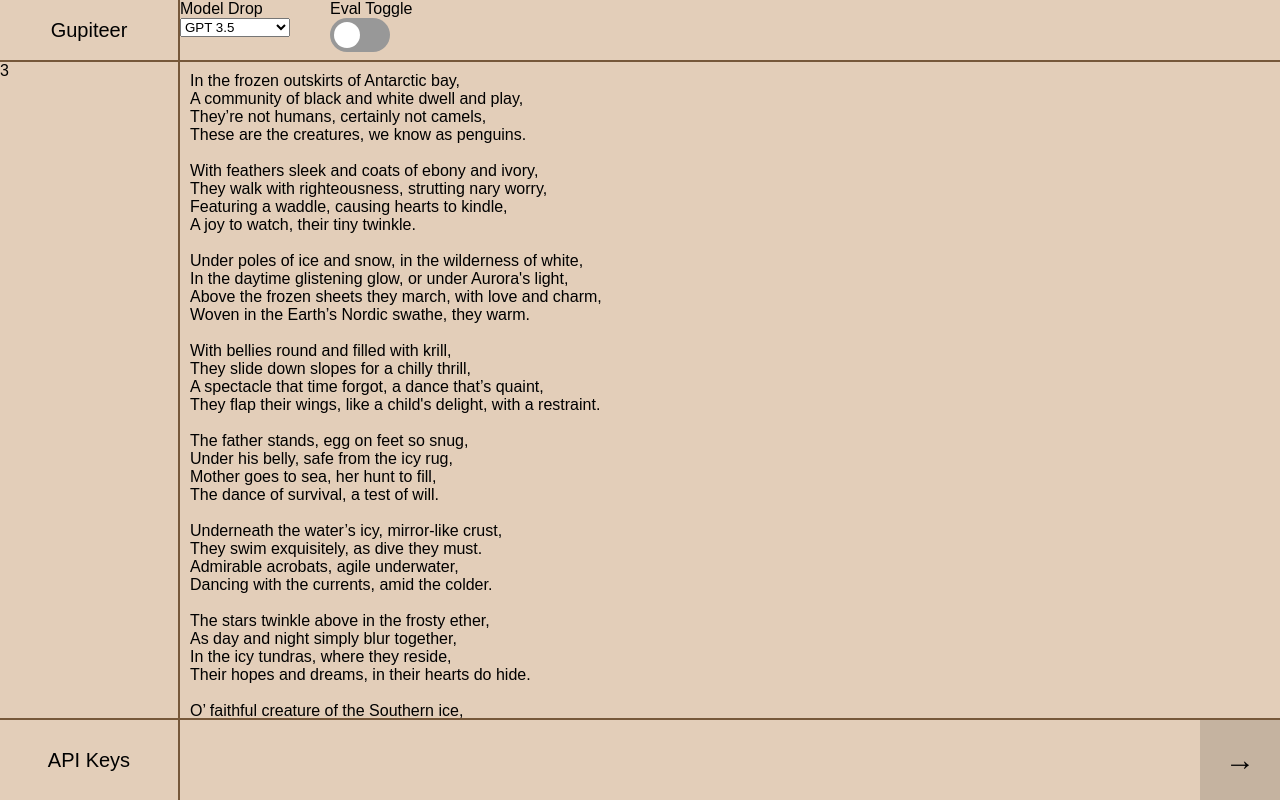
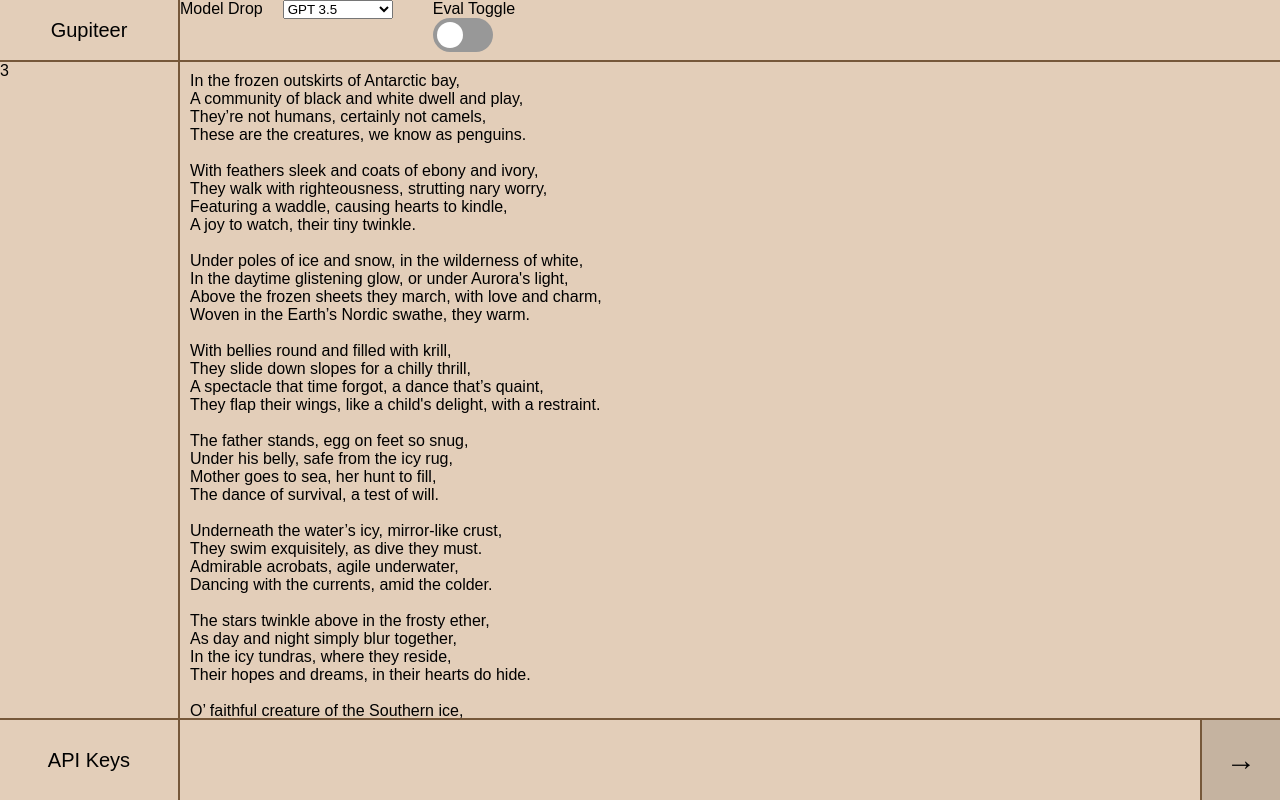
Before and after one commit to majorschwartz/gupiteer, a React (Create React App) app in the folder client/: page / in a window 1280 px wide. Built offline with nearby package versions, Linux system fonts and the light colour scheme.

Commit message:
Model and evaluation comps styling

```diff
--- a/client/src/App.css
+++ b/client/src/App.css
@@ -29,8 +29,8 @@ body,
     max-height: calc(100vh - 144px);
     width: 100%;
     overflow-y: scroll;
-    -ms-overflow-style: none;  /* IE and Edge */
-    scrollbar-width: none;  /* Firefox */
+    -ms-overflow-style: none;
+    scrollbar-width: none;
 }
 
 .resp-box pre {
@@ -186,8 +186,19 @@ input:checked + .slider:before {
     outline: none;
     font-size: 16px;
     resize: none;
+    overflow-y: scroll;
+    -ms-overflow-style: none;
+    scrollbar-width: none;
 }
 
 .prompt-button, .prompt-box {
     border: none;
 }
+
+.prompt-button {
+    border-left: 2px solid var(--border);
+}
+
+.model-comps {
+    display: flex;
+}
--- a/client/src/components/EvalToggle.js
+++ b/client/src/components/EvalToggle.js
@@ -2,11 +2,11 @@ import React from "react";
 
 const EvalToggle = () => {
     return (
-        <div>
-            <div>Eval Toggle</div>
-            <label class="switch">
+        <div className="eval-comps">
+            <div className="eval-text">Eval Toggle</div>
+            <label className="switch">
                 <input type="checkbox" />
-                <span class="slider round"></span>
+                <span className="slider round"></span>
             </label>
         </div>
     );
--- a/client/src/components/ModelDrop.js
+++ b/client/src/components/ModelDrop.js
@@ -2,9 +2,9 @@ import React, { useState } from "react";
 
 const ModelDrop = ({ model, setModel }) => {
     return (
-        <div>
-            <div>Model Drop</div>
-            <div>
+        <div className="model-comps">
+            <div className="model-name">Model Drop</div>
+            <div className="model-select">
                 <select value={model} onChange={(e) => {
                     setModel(e.target.value);
                 }}>
```
